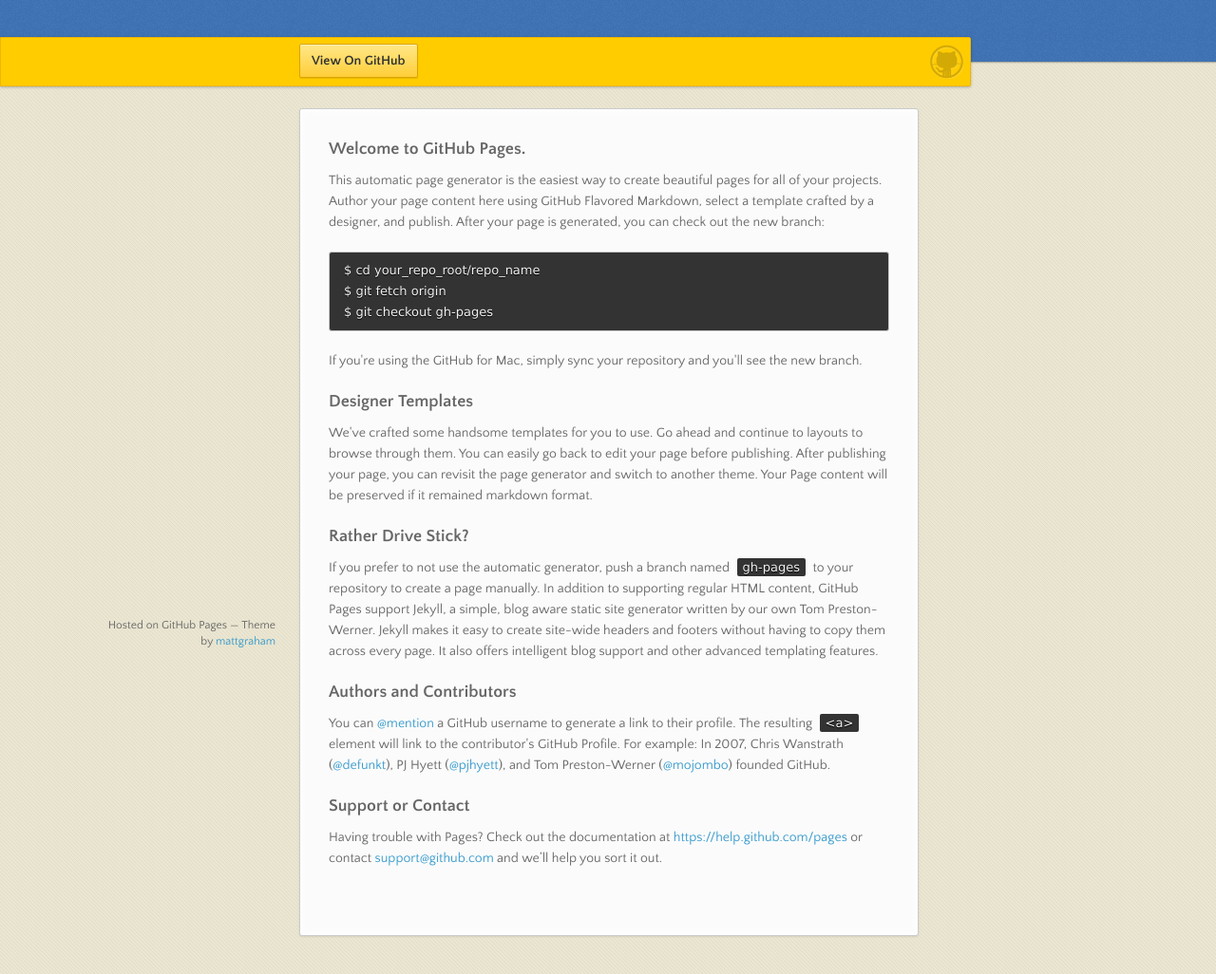
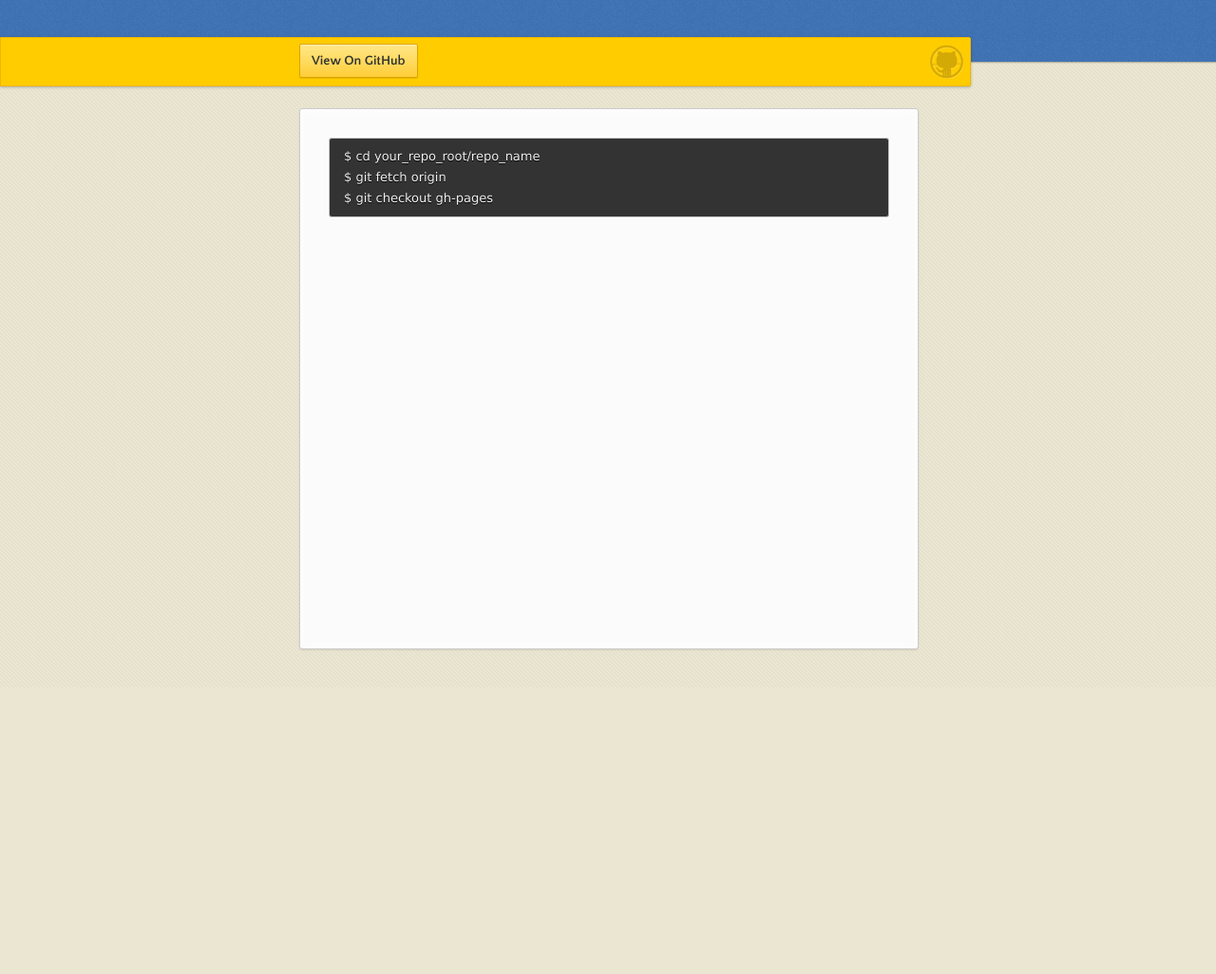
Before and after one commit to HelenMaeots/HelenMaeots.github.io, a plain HTML site: page index.html in a window 1280 px wide. Shown: the part 76-1102 px from the top of the page at 95% size. After the commit the page ends 800 px from the top, so only its background shows below. Drawn offline with nearby package versions, Linux system fonts and the light colour scheme.

Commit message:
Update index.html

```diff
--- a/index.html
+++ b/index.html
@@ -32,43 +32,10 @@
         <ul></ul>
       </nav>
       <section>
-        <h3>
-<a id="welcome-to-github-pages" class="anchor" href="#welcome-to-github-pages" aria-hidden="true"><span class="octicon octicon-link"></span></a>Welcome to GitHub Pages.</h3>
-
-<p>This automatic page generator is the easiest way to create beautiful pages for all of your projects. Author your page content here using GitHub Flavored Markdown, select a template crafted by a designer, and publish. After your page is generated, you can check out the new branch:</p>
-
 <pre><code>$ cd your_repo_root/repo_name
 $ git fetch origin
 $ git checkout gh-pages
 </code></pre>
 
-<p>If you're using the GitHub for Mac, simply sync your repository and you'll see the new branch.</p>
-
-<h3>
-<a id="designer-templates" class="anchor" href="#designer-templates" aria-hidden="true"><span class="octicon octicon-link"></span></a>Designer Templates</h3>
-
-<p>We've crafted some handsome templates for you to use. Go ahead and continue to layouts to browse through them. You can easily go back to edit your page before publishing. After publishing your page, you can revisit the page generator and switch to another theme. Your Page content will be preserved if it remained markdown format.</p>
-
-<h3>
-<a id="rather-drive-stick" class="anchor" href="#rather-drive-stick" aria-hidden="true"><span class="octicon octicon-link"></span></a>Rather Drive Stick?</h3>
-
-<p>If you prefer to not use the automatic generator, push a branch named <code>gh-pages</code> to your repository to create a page manually. In addition to supporting regular HTML content, GitHub Pages support Jekyll, a simple, blog aware static site generator written by our own Tom Preston-Werner. Jekyll makes it easy to create site-wide headers and footers without having to copy them across every page. It also offers intelligent blog support and other advanced templating features.</p>
-
-<h3>
-<a id="authors-and-contributors" class="anchor" href="#authors-and-contributors" aria-hidden="true"><span class="octicon octicon-link"></span></a>Authors and Contributors</h3>
-
-<p>You can <a href="https://github.com/blog/821" class="user-mention">@mention</a> a GitHub username to generate a link to their profile. The resulting <code>&lt;a&gt;</code> element will link to the contributor's GitHub Profile. For example: In 2007, Chris Wanstrath (<a href="https://github.com/defunkt" class="user-mention">@defunkt</a>), PJ Hyett (<a href="https://github.com/pjhyett" class="user-mention">@pjhyett</a>), and Tom Preston-Werner (<a href="https://github.com/mojombo" class="user-mention">@mojombo</a>) founded GitHub.</p>
-
-<h3>
-<a id="support-or-contact" class="anchor" href="#support-or-contact" aria-hidden="true"><span class="octicon octicon-link"></span></a>Support or Contact</h3>
-
-<p>Having trouble with Pages? Check out the documentation at <a href="https://help.github.com/pages">https://help.github.com/pages</a> or contact <a href="mailto:support@github.com">support@github.com</a> and we’ll help you sort it out.</p>
-      </section>
-      <footer>
-        <p><small>Hosted on GitHub Pages &mdash; Theme by <a href="https://twitter.com/michigangraham">mattgraham</a></small></p>
-      </footer>
-    </div>
-    <!--[if !IE]><script>fixScale(document);</script><![endif]-->
-
   </body>
 </html>
```
